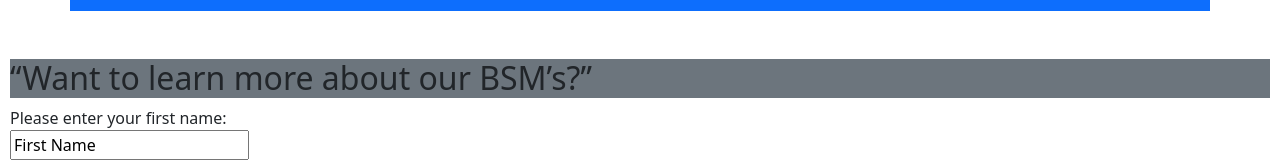
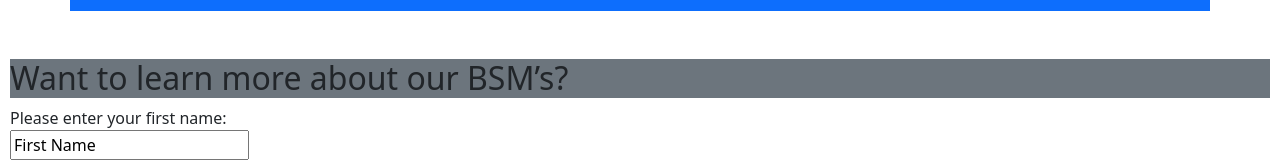
Before and after one commit to FirehiwotM/BSM-website, a plain HTML site: page index.html in a window 1280 px wide. Shown: the part 557-719 px from the top of the page. Drawn offline with nearby package versions, Linux system fonts and the light colour scheme.

Commit message:
Update index.html

```diff
--- a/index.html
+++ b/index.html
@@ -89,7 +89,7 @@
   </div>
   <br>
   <br>
-  <h2 class="bg-secondary ">“Want to learn more about our BSM’s?”</h2>
+  <h2 class="bg-secondary ">Want to learn more about our BSM’s?</h2>
   <form >
 
     <label for="fname">Please enter your first name:</label><br>
```
